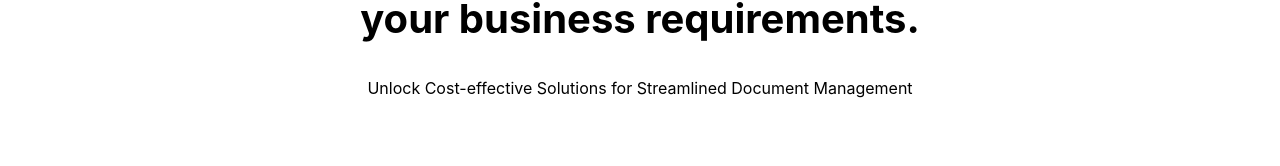
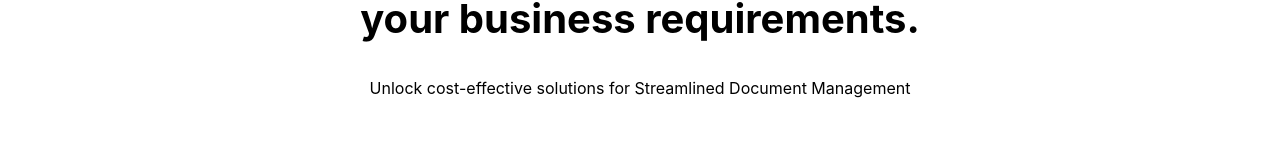
Before and after one commit to Gogulan12/linqly, a React (Create React App) app: page /pricing in a window 1280 px wide. Shown: the part 236-402 px from the top of the page. Built offline with nearby package versions, Linux system fonts and the light colour scheme.

Commit message:
Update Pricing.js

```diff
--- a/src/Pages/Pricing.js
+++ b/src/Pages/Pricing.js
@@ -12,7 +12,7 @@ export default function Pricing() {
           requirements.
         </h2>
         <h3>
-          Unlock Cost-effective Solutions for Streamlined Document Management
+          Unlock cost-effective solutions for Streamlined Document Management
         </h3>
       </div>
       <div className="pricing-grid">
```
